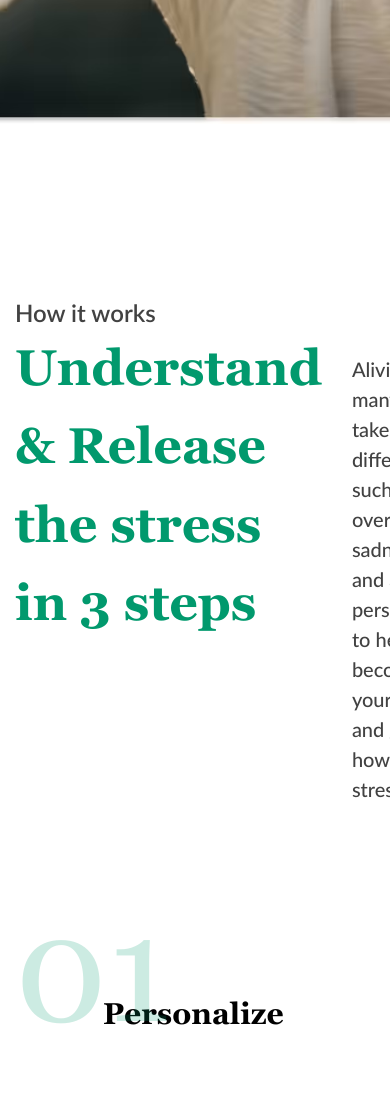
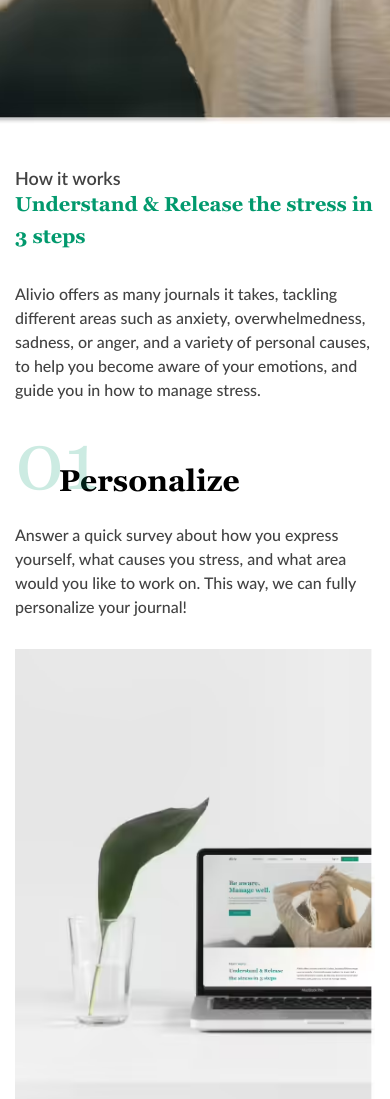
Before and after one commit to VladZyma/pet-Alivio, a website: page src/index.html in a window 390 px wide. Shown: the part 720-1819 px from the top of the page. Drawn offline with nearby package versions, Linux system fonts and the light colour scheme; files that its build step writes are made by us from their sources; files whose address does not match are found by name; a web font is replaced by a local one.

Commit message:
add @media for section steps

```diff
--- a/src/scss/base/_global.scss
+++ b/src/scss/base/_global.scss
@@ -60,6 +60,13 @@
   @extend %Lato-600;
   line-height: 157%;
   color: $default;
+
+  @media (max-width: 1199.8px) {
+    font-size: 2rem;
+  }
+  @media (max-width: 581.8px) {
+    font-size: 1.8rem;
+  }
 }
 
 .subtitle {
@@ -67,6 +74,13 @@
   @extend %Georgia-700;
   line-height: 157%;
   color: $green;
+
+  @media (max-width: 1199.8px) {
+    font-size: 3rem;
+  }
+  @media (max-width: 581.8px) {
+    font-size: 2rem;
+  }
 }
 
 // TEXT
@@ -75,4 +89,7 @@
   @extend %Lato-500;
   line-height: 150%;
   color: $default;
+  @media (max-width: 581.8px) {
+    font-size: 1.6rem;
+  }
 }
--- a/src/scss/components/steps.scss
+++ b/src/scss/components/steps.scss
@@ -1,15 +1,30 @@
 .steps {
   padding: 17rem 0 5rem;
+  @media (max-width: 991.8px) {
+    padding: 8rem 0 5rem;
+  }
+  @media (max-width: 581.8px) {
+    padding: 4rem 0 3rem;
+  }
 
   &__top {
     display: flex;
     margin-bottom: 5.2rem;
     justify-content: space-between;
     gap: 3rem;
+    @media (max-width: 1199.8px) {
+      margin-bottom: 0;
+    }
+    @media (max-width: 840.8px) {
+      flex-direction: column;
+    }
   }
 
   &__title-box {
     flex: 0 1 58rem;
+    @media (max-width: 840.8px) {
+      flex: 0 0 auto;
+    }
   }
 
   &__subtitle {
@@ -19,17 +34,36 @@
   &__text-box {
     flex: 0 1 67rem;
     padding-top: 6rem;
+
+    @media (max-width: 1199.8px) {
+      padding-top: 3rem;
+    }
+    @media (max-width: 840.8px) {
+      flex: 0 0 auto;
+      padding-top: 0;
+    }
   }
 
   &__cards {
     display: flex;
     justify-content: space-between;
     gap: 3rem;
+    @media (max-width: 991.8px) {
+      flex-wrap: wrap;
+      align-items: flex-end;
+    }
+    @media (max-width: 840.8px) {
+      justify-content: center;
+      gap: 0;
+    }
   }
 }
 
 .card {
   flex: 0 1 39rem;
+  @media (max-width: 840.8px) {
+    flex: 0 1 52rem;
+  }
 
   &__title {
     margin-bottom: 5.5rem;
@@ -52,21 +86,59 @@
       @extend %Georgia-400;
       line-height: 150%;
       color: $light-green;
+
+      @media (max-width: 1199.8px) {
+        font-size: 12rem;
+      }
+      @media (max-width: 581.8px) {
+        font-size: 8rem;
+      }
+    }
+
+    @media (max-width: 1199.8px) {
+      padding: 10.3rem 0 4.5rem 6.8rem;
+      margin-bottom: 0;
+    }
+    @media (max-width: 581.8px) {
+      padding: 5.6rem 0 2rem 4.4rem;
     }
   }
 
   &__title--02 {
     margin-top: 28.7rem;
     padding: 13.5rem 0 4.5rem 7.7rem;
+    @media (max-width: 1199.8px) {
+      margin-top: 6.5rem;
+      padding: 10.3rem 0 4.5rem 6.2rem;
+    }
+    @media (max-width: 991.8px) {
+      margin-top: 0;
+    }
+    @media (max-width: 581.8px) {
+      padding: 6rem 0 2rem 4rem;
+    }
   }
 
   &__title--03 {
     margin-top: 5.4rem;
     padding: 13.5rem 0 4.5rem 12.4rem;
+    @media (max-width: 1199.8px) {
+      margin-top: 16rem;
+      padding: 10.4rem 0 4.5rem 9.3rem;
+    }
+    @media (max-width: 991.8px) {
+      margin-top: 0;
+    }
+    @media (max-width: 581.8px) {
+      padding: 6.2rem 0 2rem 5.6rem;
+    }
   }
 
   &__text {
     margin-bottom: 6rem;
+    @media (max-width: 840.8px) {
+      margin-bottom: 3rem;
+    }
   }
 
   &__img-wrapper {
```
Also changed, not shown: docs/css/styles.min.css.
